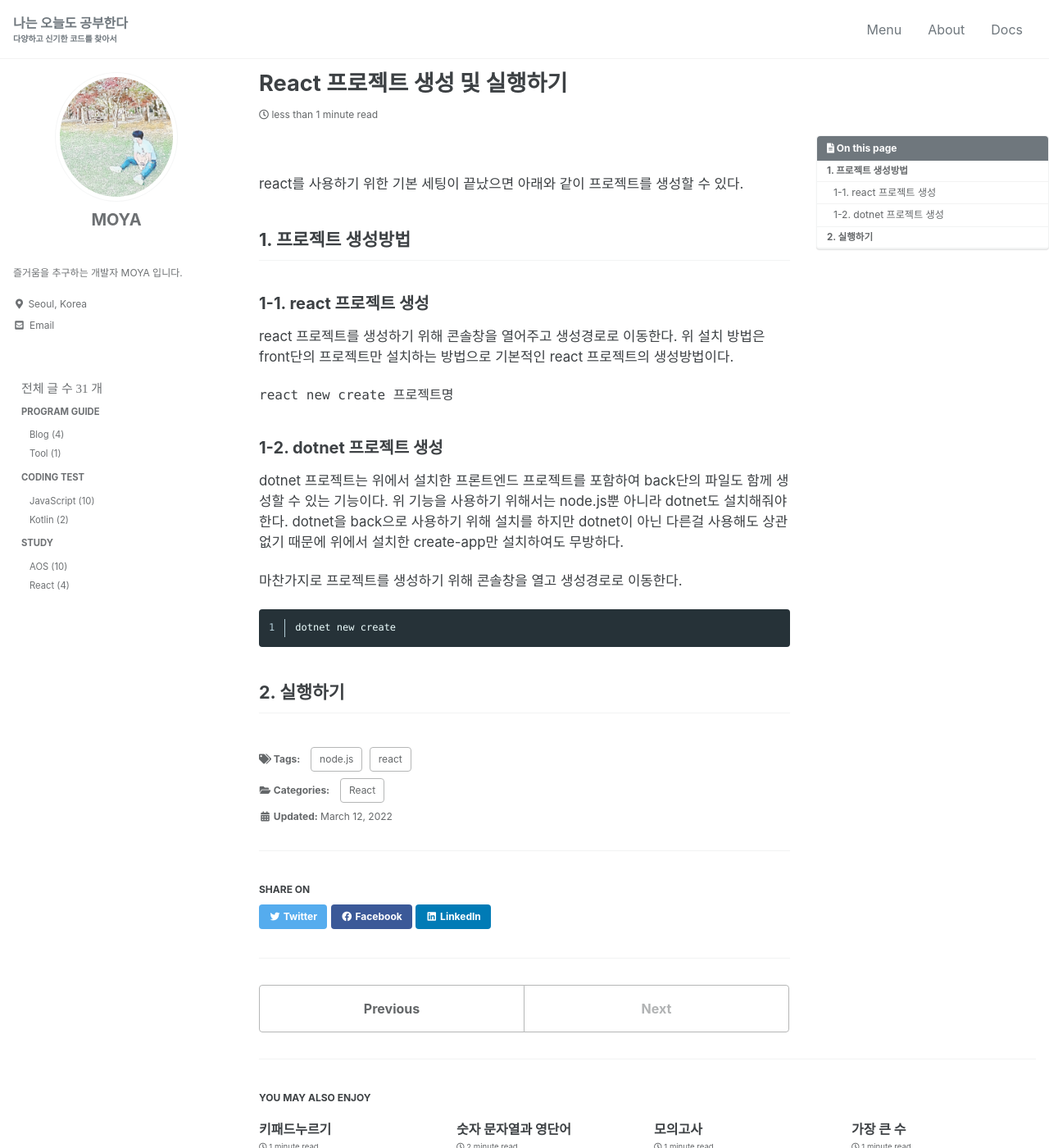
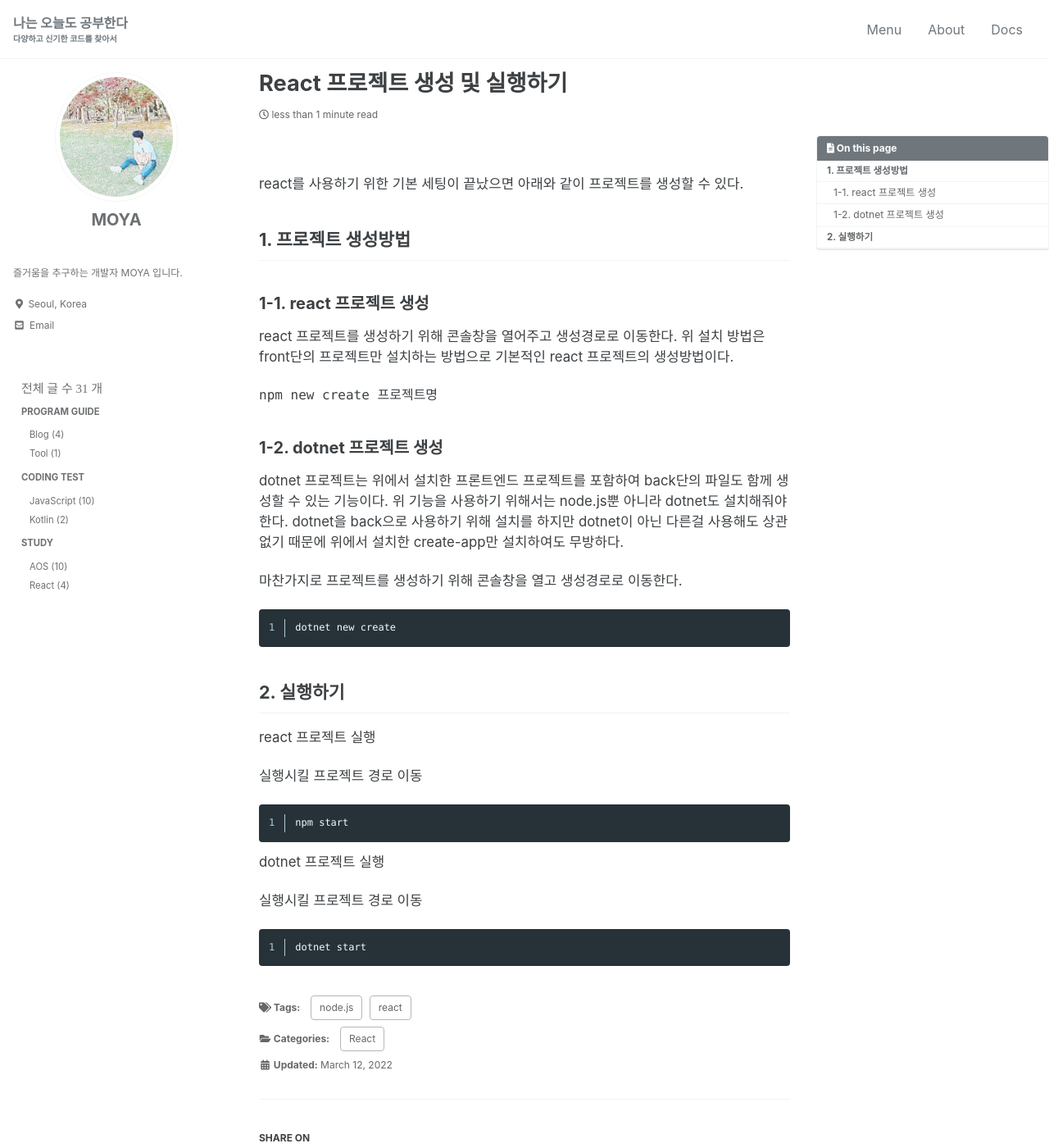
Before and after one commit to kdc7140/kdc7140.github.io, a Jekyll site: the page built from _posts/study/2022-03-12-react004.md, in a window 1280 px wide and 1400 px high. Shown: the whole window at 82% size. Built offline with Jekyll 4.4.1, drawn with Linux system fonts in a browser that asks for light colours; cached includes are drawn as plain includes; some web fonts are replaced.

Commit message:
add contents

````diff
--- a/_posts/study/2022-03-12-react004.md
+++ b/_posts/study/2022-03-12-react004.md
@@ -26,7 +26,7 @@ react 프로젝트를 생성하기 위해 콘솔창을 열어주고 생성경로
 위 설치 방법은 front단의 프로젝트만 설치하는 방법으로 기본적인 react 프로젝트의 생성방법이다.
 
 ```pyhton
-react new create 프로젝트명
+npm new create 프로젝트명
 ```
 
 
@@ -45,3 +45,20 @@ dotnet new create
 
 
 ## 2. 실행하기
+
+react 프로젝트 실행
+
+실행시킬 프로젝트 경로 이동
+
+```python
+npm start
+```
+
+
+dotnet 프로젝트 실행
+
+실행시킬 프로젝트 경로 이동
+
+```python
+dotnet start
+```
````
